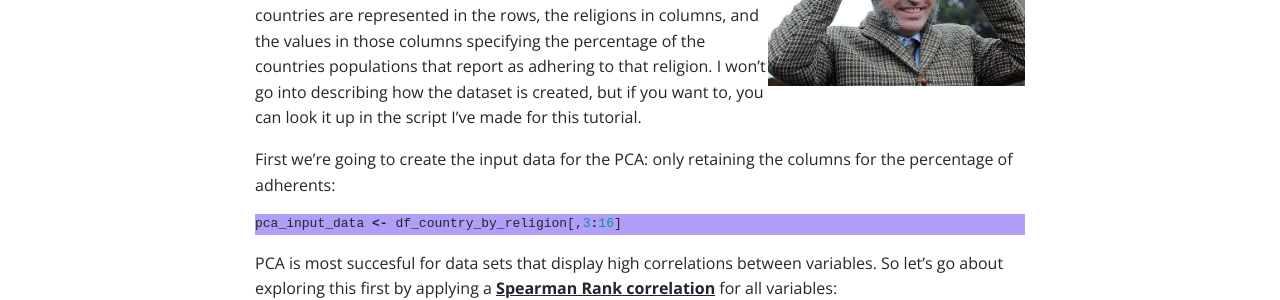
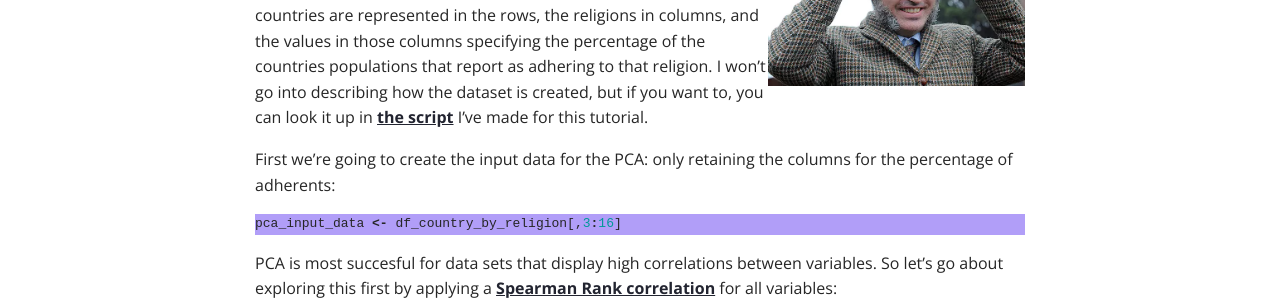
Before and after one commit to mark-me/mark-me.github.io, a Jekyll site: the page built from _pages/tutorials/pca/pca.md, in a window 1280 px wide and 900 px high, scrolled down 2294 px. Shown: the part 307-607 px from the top of the window. Built offline with Jekyll 4.4.1, drawn with Linux system fonts in a browser that asks for light colours; nearby versions of some CDN libraries; comment, search, counter and statistics services are not loaded; some of the changed lines change nothing that is shown; some of the changed text lies outside the part shown.

Commit message:
Update pca.md

````diff
--- a/_pages/tutorials/pca/pca.md
+++ b/_pages/tutorials/pca/pca.md
@@ -52,7 +52,7 @@
 
 <img src="/_pages/tutorials/pca/pastafarian.jpg" alt="Me" width="257" height="160" align="right"/>
 
-In our real world example I'll take the data I've previously used for the [clustering tutorial](/clustering-mds/): the percentage of adherents per religion for all countries as it was in 2010. This example has a table in which the countries are represented in the rows, the religions in columns, and the values in those columns specifying the percentage of the countries populations that report as adhering to that religion. I won't go into describing how the dataset is created, but if you want to, you can look it up in the script I've made for this tutorial.
+In our real world example I'll take the data I've previously used for the [clustering tutorial](/clustering-mds/): the percentage of adherents per religion for all countries as it was in 2010. This example has a table in which the countries are represented in the rows, the religions in columns, and the values in those columns specifying the percentage of the countries populations that report as adhering to that religion. I won't go into describing how the dataset is created, but if you want to, you can look it up in [the script](https://gist.githubusercontent.com/mark-me/7333f0e6988b5f4f1cbd17a18fc45259/raw/d7d009d6e4b576808dc68f060de1b5a79b2a4caa/country-religions-pca.R) I've made for this tutorial.
 
 First we're going to create the input data for the PCA: only retaining the columns for the percentage of adherents:
 ```r
````
